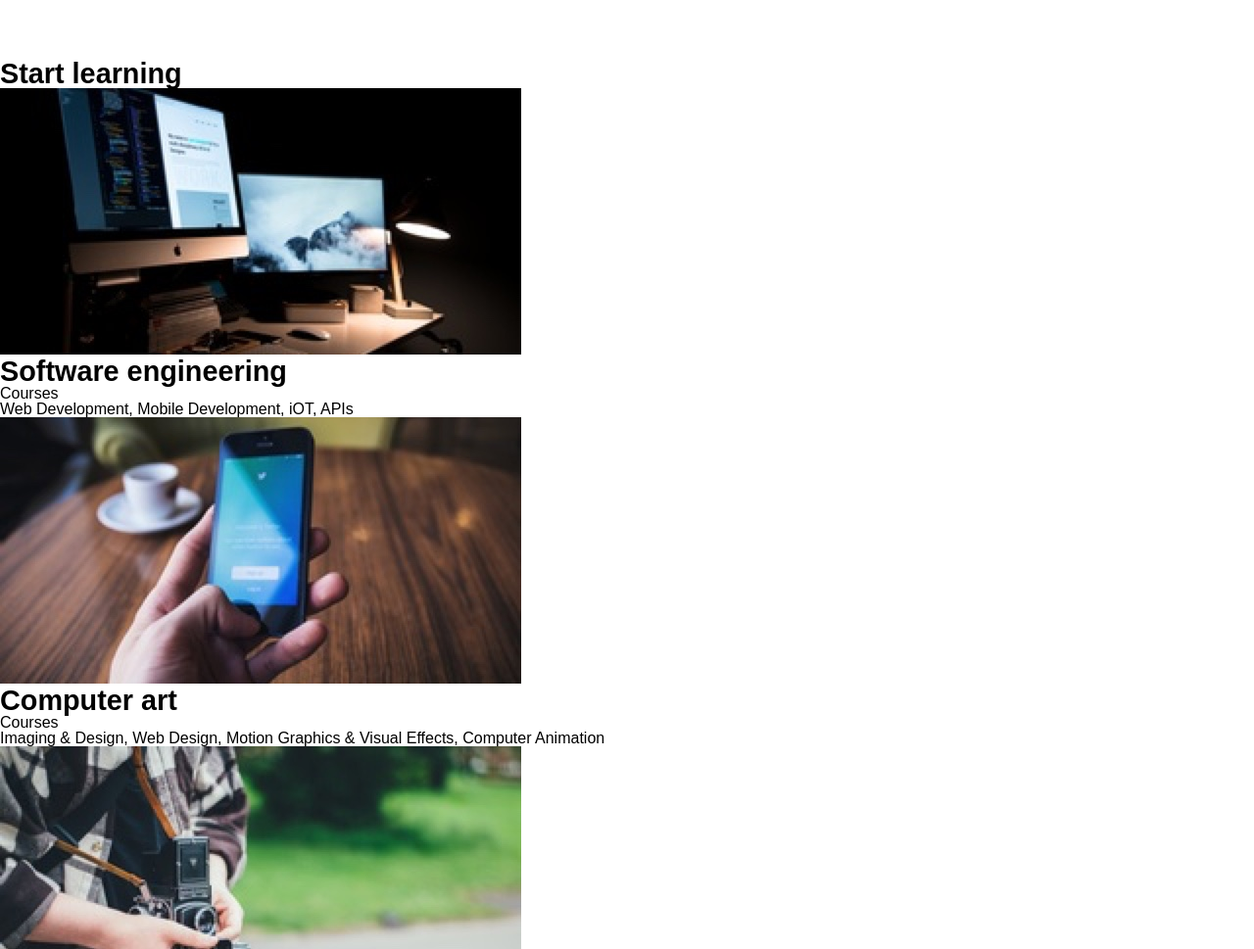
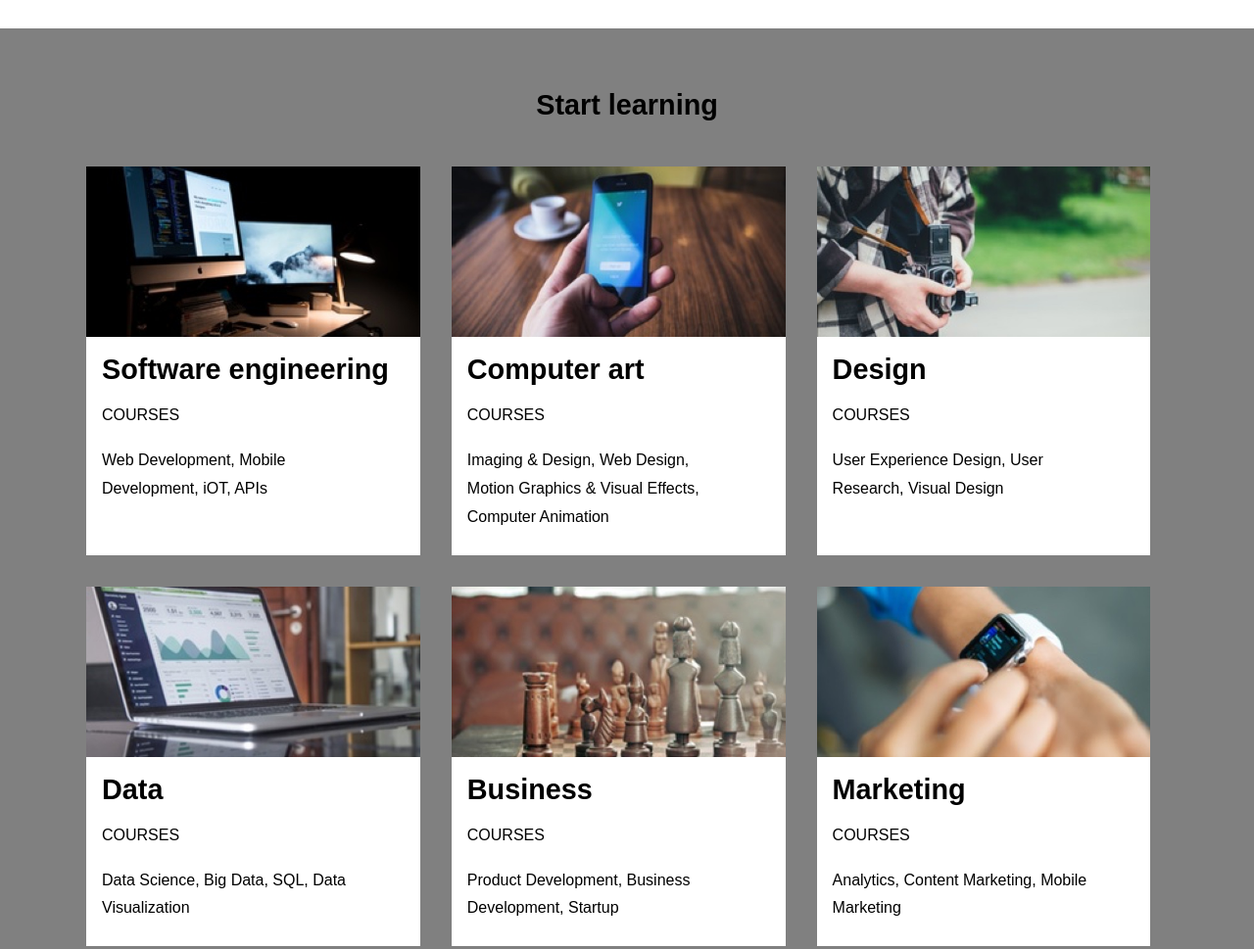
Before and after one commit to AtrumGeost/colmaracademy, a plain HTML site: page index.html in a window 1280 px wide. Shown: the part 1280-2249 px from the top of the page at 98% size. Drawn offline with Linux system fonts and the light colour scheme.

Commit message:
Add courses styles.

```diff
--- a/index.html
+++ b/index.html
@@ -81,9 +81,7 @@
       <div class="course-container">
         <!-- Software engineering -->
         <div class="course">
-          <div class="course-image">
-            <img src="./resources/images/course-software.jpg" alt="Software engineering course">
-          </div>
+          <img src="./resources/images/course-software.jpg" alt="Software engineering course">
           <div class="course-content">
             <h3>Software engineering</h3>
             <span>Courses</span>
--- a/resources/css/style.css
+++ b/resources/css/style.css
@@ -159,3 +159,50 @@ h3 {
   font-weight: 600;
   font-size: 1.8rem;
 }
+
+/*Courses section*/
+
+.courses {
+  background-color: gray;
+  padding: 32px 72px;
+}
+
+.courses h2 {
+  text-align: center;
+}
+
+.course-container {
+  display: flex;
+  margin-top: 32px;
+  flex-wrap: wrap;
+}
+
+.course {
+  background-color: white;
+  width: 30%;
+  margin: 16px;
+}
+
+.course img {
+  width: 100%;
+  height: auto;
+}
+
+.course-content {
+  padding: 16px 0 24px 16px;
+}
+
+.course-content h3 {;
+  margin-bottom: 24px;
+}
+
+.course-content span {
+  text-transform: uppercase;
+  font-weight: 100;
+}
+
+.course-content p {
+  width: 80%;
+  margin-top: 24px;
+  line-height: 1.8;
+}
```
